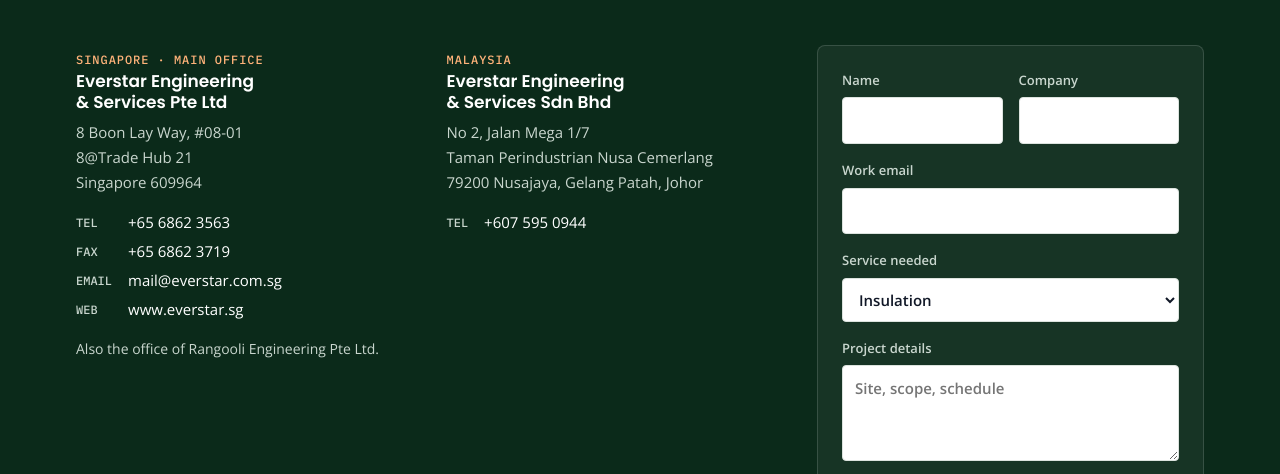
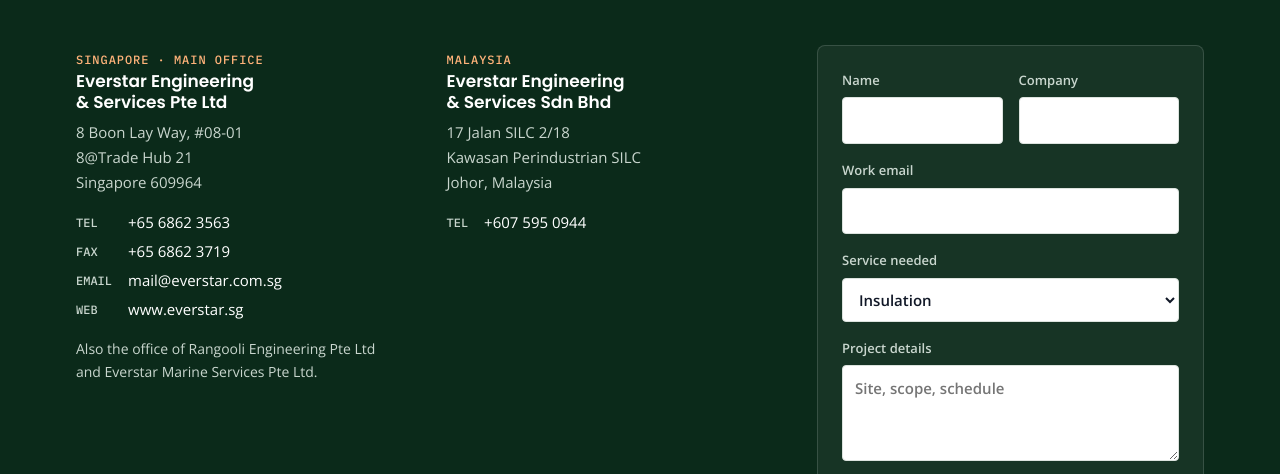
Before and after one commit to mikesys888/everstar, a plain HTML site: page contact.html in a window 1280 px wide. Shown: the part 320-794 px from the top of the page. Drawn offline with nearby package versions, Linux system fonts and the light colour scheme.

Commit message:
Use Malaysia office address from ISO certificate
Co-Authored-By: Claude Opus 5.5 <noreply@anthropic.com>

```diff
--- a/contact.html
+++ b/contact.html
@@ -309,12 +309,12 @@ footer.site .wrap{padding-block:var(--s3);display:flex;flex-wrap:wrap;gap:var(--
         <h3>Everstar Engineering &amp; Services Pte Ltd</h3>
         <address>8 Boon Lay Way, #08-01<br>8@Trade Hub 21<br>Singapore 609964</address>
         <dl><dt>TEL</dt><dd>+65 6862 3563</dd><dt>FAX</dt><dd>+65 6862 3719</dd><dt>EMAIL</dt><dd>mail@everstar.com.sg</dd><dt>WEB</dt><dd>www.everstar.sg</dd></dl>
-        <p style="margin-top:var(--s2);font-size:.875rem;color:var(--on-dark-muted)">Also the office of Rangooli Engineering Pte Ltd.</p>
+        <p style="margin-top:var(--s2);font-size:.875rem;color:var(--on-dark-muted)">Also the office of Rangooli Engineering Pte Ltd and Everstar Marine Services Pte Ltd.</p>
       </div>
       <div class="office">
         <span class="cc">MALAYSIA</span>
         <h3>Everstar Engineering &amp; Services Sdn Bhd</h3>
-        <address>No 2, Jalan Mega 1/7<br>Taman Perindustrian Nusa Cemerlang<br>79200 Nusajaya, Gelang Patah, Johor</address>
+        <address>17 Jalan SILC 2/18<br>Kawasan Perindustrian SILC<br>Johor, Malaysia</address>
         <dl><dt>TEL</dt><dd>+607 595 0944</dd></dl>
       </div>
       <form class="enq" id="enq" novalidate>
```
Also changed, not shown: src/pages/contact.html (+2 -2 lines).
